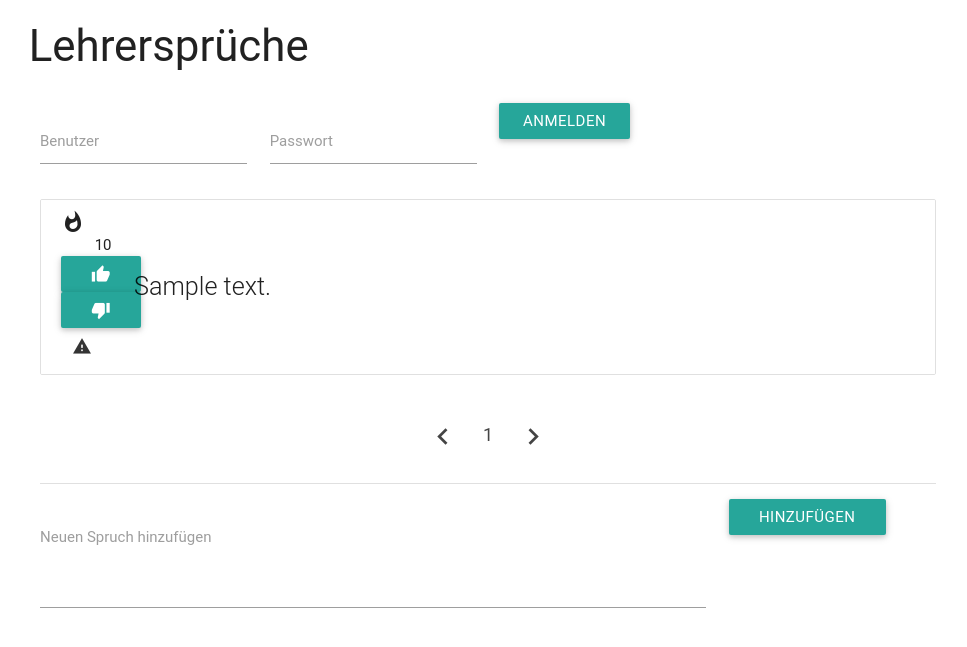
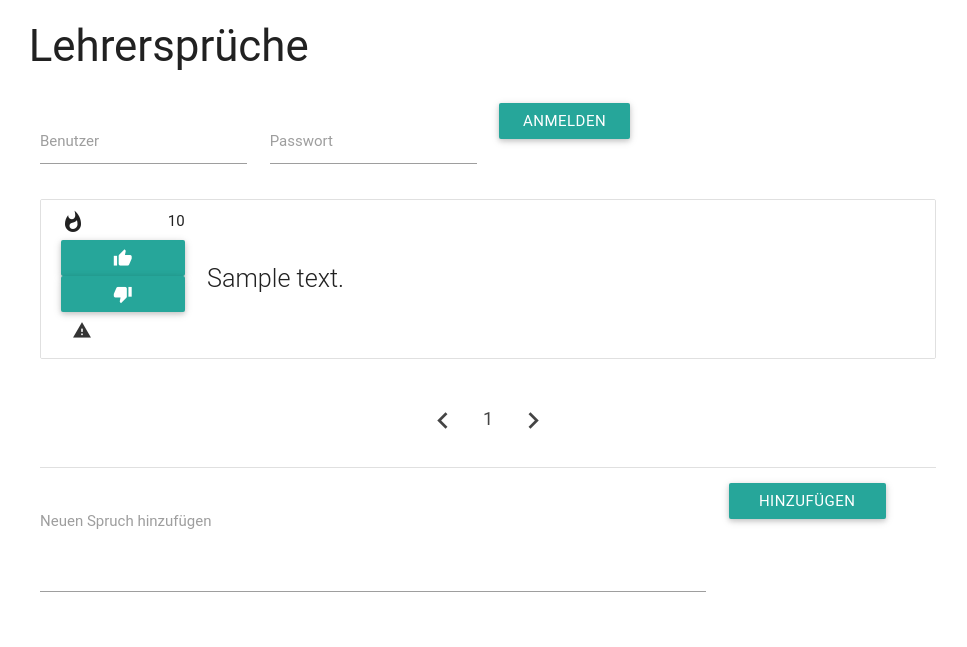
Before and after one commit to schneefux/jokevote, a Flask app: template templates/index.html in a window 1280 px wide. Shown: the top 647 px of the page, without its empty margins (152-1119 px from the left). Run offline with Flask 2, Linux system fonts and the light colour scheme; the template is opened without the code that fills it: most values are stand-ins (such as "Sample title", 1, 10 or a date in 2020); some web fonts are replaced.

Commit message:
fix text overflowing

```diff
--- a/templates/index.html
+++ b/templates/index.html
@@ -50,21 +50,21 @@
         <ul class="collection">
             {% for joke in jokes %}
             <li class="collection-item row valign-wrapper">
-                <div class="col s2 m1 valign">
-                    <div class="center-align">
-                        <i class="material-icons left">whatshot</i><span class="right">{{ joke.score }}</span>
+                <div class="col s4 m2 valign">
+                    <div>
+                        <i class="material-icons">whatshot</i><span class="right">{{ joke.score }}</span>
                     </div>
                     <form action="/upvote" method="post">
                         <input type="hidden" name="id" value="{{ joke.id }}">
                         <input type="hidden" name="redirpage" value="{{ currentpage }}">
-                        <button class="btn{% if joke.reports>0 %}-flat{% endif %}{% if joke.upvoted %} disabled{% endif %}" type="submit">
+                        <button class="btn{% if joke.reports>0 %}-flat{% endif %}{% if joke.upvoted %} disabled{% endif %}" type="submit" style="width: 100%;">
                             <i class="material-icons">thumb_up</i>
                         </button>
                     </form>
                     <form action="/downvote" method="post">
                         <input type="hidden" name="id" value="{{ joke.id }}">
                         <input type="hidden" name="redirpage" value="{{ currentpage }}">
-                        <button class="btn{% if joke.reports>0 %}-flat{% endif %}{% if joke.downvoted %} disabled{% endif %}" type="submit">
+                        <button class="btn{% if joke.reports>0 %}-flat{% endif %}{% if joke.downvoted %} disabled{% endif %}" type="submit" style="width: 100%;">
                             <i class="material-icons">thumb_down</i>
                         </button>
                     </form>
@@ -73,7 +73,7 @@
                         <input type="hidden" name="redirpage" value="{{ currentpage }}">
                         <button class="col s12 btn-flat{% if joke.reported %} disabled{% endif %}" type="submit">
                             <i class="material-icons left">report_problem</i>
-                            <span class="red-text">{{ joke.reports }}</span>
+                            <span class="right red-text">{{ joke.reports }}</span>
                         </button>
                     </form>
                     {% if joke.mine %}
@@ -84,7 +84,7 @@
                     </form>
                     {% endif %}
                 </div>
-                <div class="flow-text col s10 m11 {% if joke.reports>0 %}grey-text{% endif %}" style="line-height: 1.5">
+                <div class="flow-text col s8 m10 {% if joke.reports>0 %}grey-text{% endif %}" style="line-height: 1.5">
                     {{ joke.text|safe }}
                 </div>
             </li>
```
